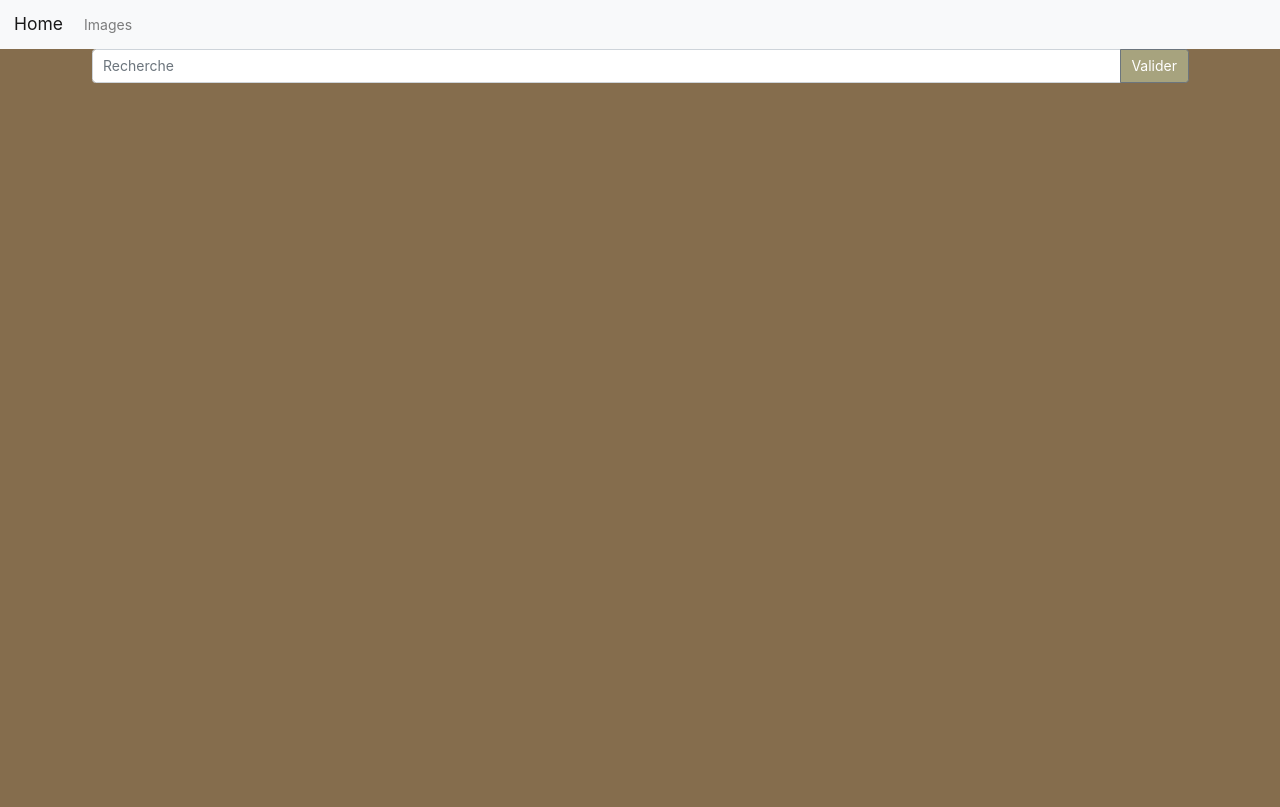
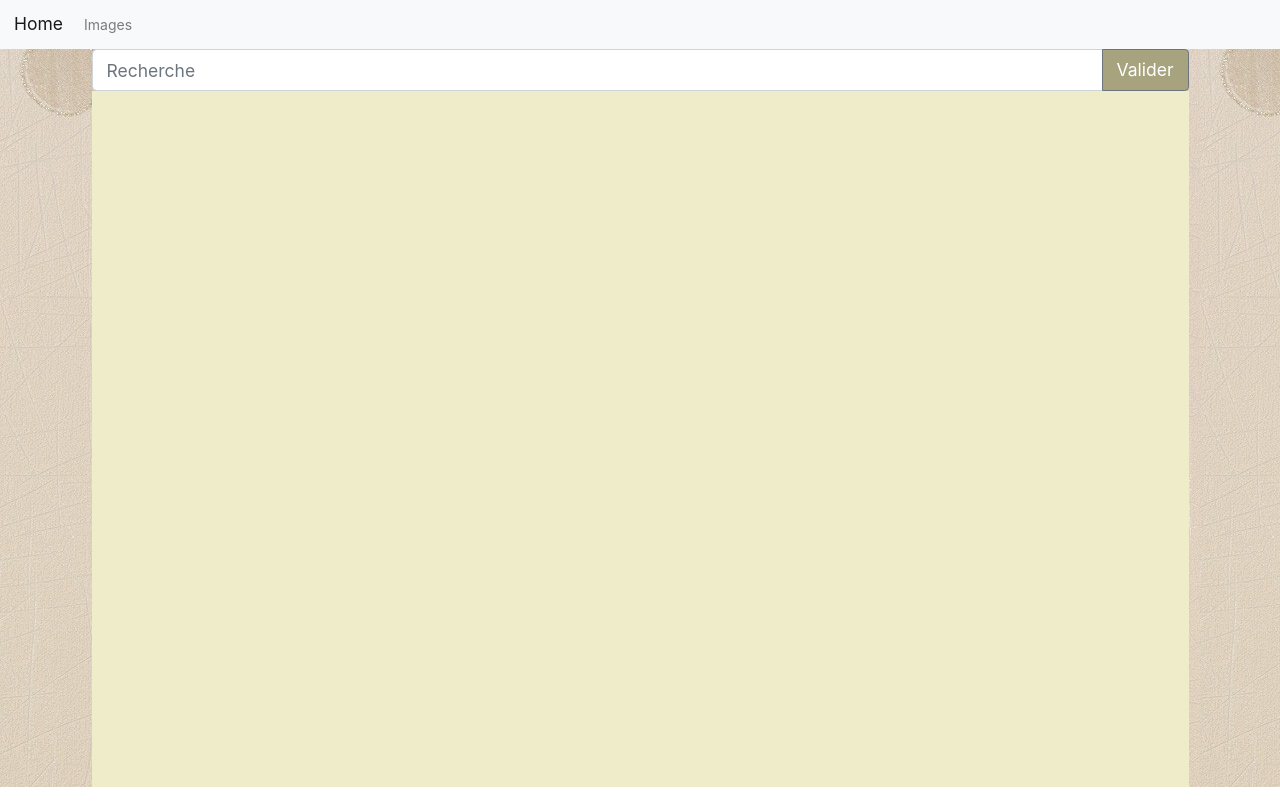
Before and after one commit to Damosm/images, a React (Create React App) app: page /images in a window 1280 px wide. Built offline with nearby package versions, Linux system fonts and the light colour scheme.

Commit message:
couleurs

```diff
--- a/src/components/ImageGridList.js
+++ b/src/components/ImageGridList.js
@@ -2,6 +2,7 @@ import React from 'react';
 import { makeStyles } from '@material-ui/core/styles';
 import GridList from '@material-ui/core/GridList';
 import GridListTile from '@material-ui/core/GridListTile';
+import img1 from '../images/4.jpg';
 
 const useStyles = makeStyles((theme) => ({
     root: {
@@ -21,7 +22,7 @@ export default function ImageGridList(props)  {
     const classes = useStyles();
 
     return (
-        <div className={classes.root} style={{ backgroundColor: '#856D4D' }} >
+        <div className={classes.root} style={{ backgroundColor: '#EFECCA' }} >
             <GridList cellHeight={160} className={classes.gridList} cols={3}>
                 {props.images.map((tile) => (
                     <GridListTile key={tile.id} cols={1}>
--- a/src/components/ImageSearch.js
+++ b/src/components/ImageSearch.js
@@ -2,6 +2,7 @@ import React, { Component } from 'react'
 import unsplash from '../api/unsplash';
 import SearchBar from './SearchBar';
 import ImageGridList from './ImageGridList';
+import img1 from '../images/4.jpg';
 
 
 
@@ -19,7 +20,7 @@ export default class ImageSearch extends Component {
 
   render() {
     return (
-      <div style={{ backgroundColor: '#856D4D' }}>
+      <div style={{ backgroundColor: '#856D4D' , backgroundImage: `url(${img1})`}}>
         <div className="ui container"   >
           <SearchBar onSubmit={this.onSearchSubmit} />
           <ImageGridList images={this.state.images} />
--- a/src/components/SearchBar.js
+++ b/src/components/SearchBar.js
@@ -15,8 +15,8 @@ export default class SearchBar extends React.Component {
 
   render() {
     return (
-      <div class="input-group mb-3">
-        <form class="input-group mb-3" onSubmit={this.onClick}>
+      <div >
+        <form class="input-group input-group-lg" onSubmit={this.onClick}>
         <input type="text" value={this.state.term}  onChange={this.onChange} class="form-control" placeholder="Recherche" aria-label="Recipient's username" aria-describedby="basic-addon2" />
         <div class="input-group-append">
           <button onClick={this.onClick}  class="btn btn-outline-secondary" style={{backgroundColor:"#A7A37E" ,color:"white"}} type="button">Valider</button>
```
Also changed, not shown: src/images/4.jpg (added).
